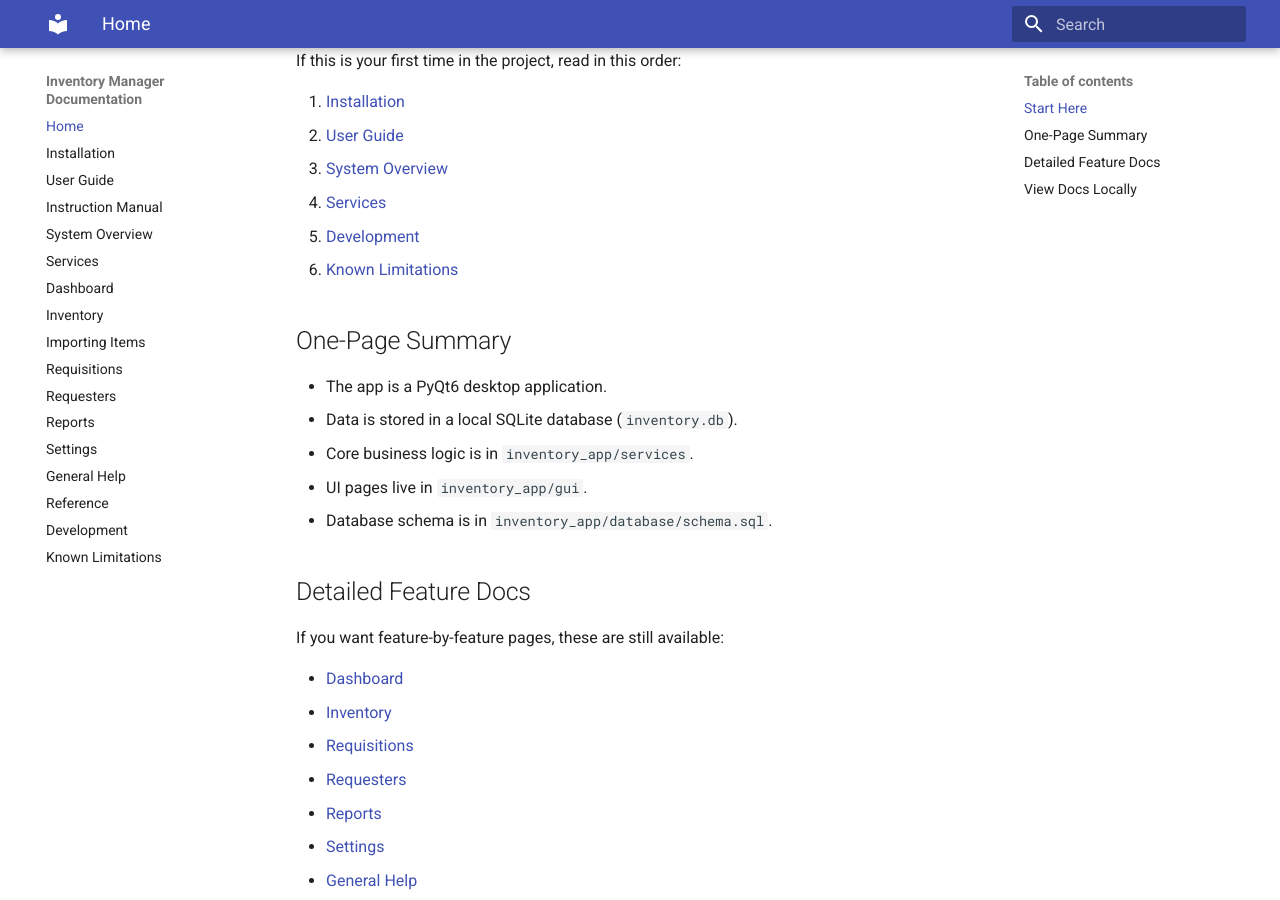
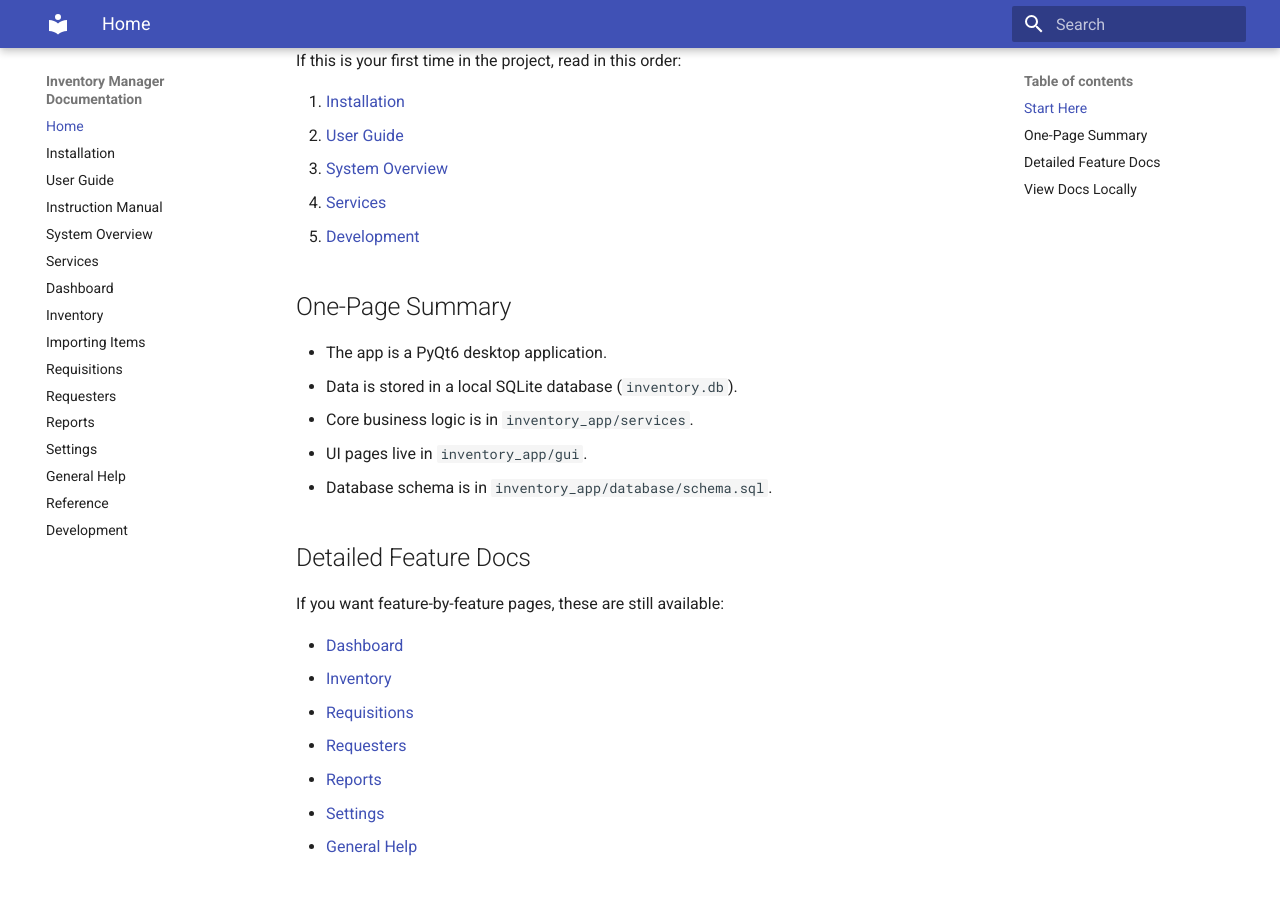
Before and after one commit to x01Jin/inventory-manager, an MkDocs documentation site: the page built from docs/index.md, in a window 1280 px wide and 900 px high, scrolled down 383 px. Built offline with MkDocs 1.6.1 and Material for MkDocs 9.7.7, drawn with Linux system fonts in a browser that asks for light colours.

Commit message:
removed the elephant

```diff
--- a/docs/index.md
+++ b/docs/index.md
@@ -16,7 +16,6 @@ If this is your first time in the project, read in this order:
 3. [System Overview](architecture.md)
 4. [Services](api.md)
 5. [Development](development.md)
-6. [Known Limitations](limitations.md)
 
 ## One-Page Summary
 
--- a/mkdocs.yml
+++ b/mkdocs.yml
@@ -16,7 +16,6 @@ nav:
   - General Help: help-general.md
   - Reference: reference.md
   - Development: development.md
-  - Known Limitations: limitations.md
 
 theme:
   name: material
```
Also changed, not shown: README.md (+0 -1 lines).
